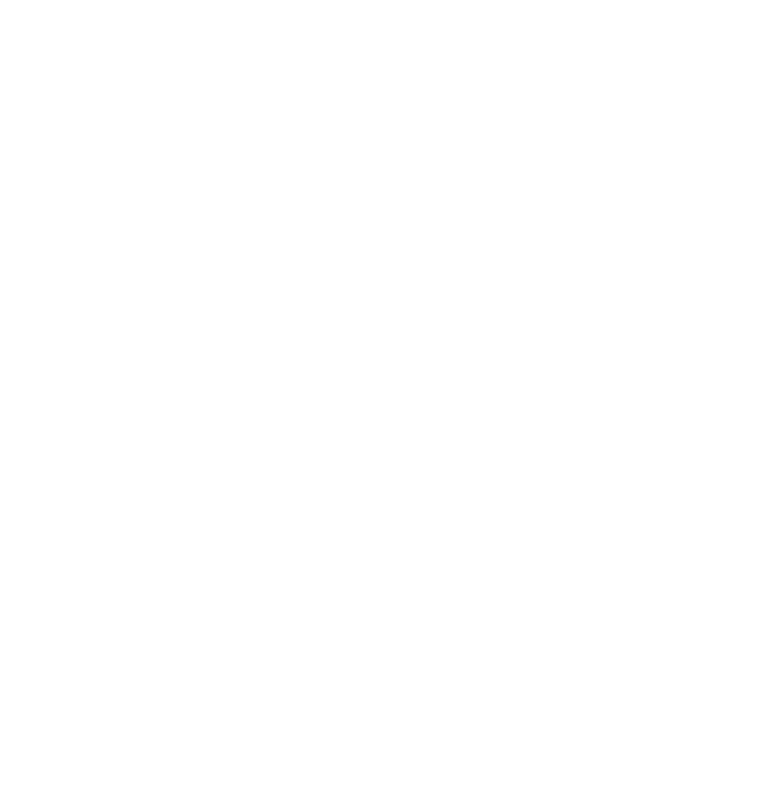
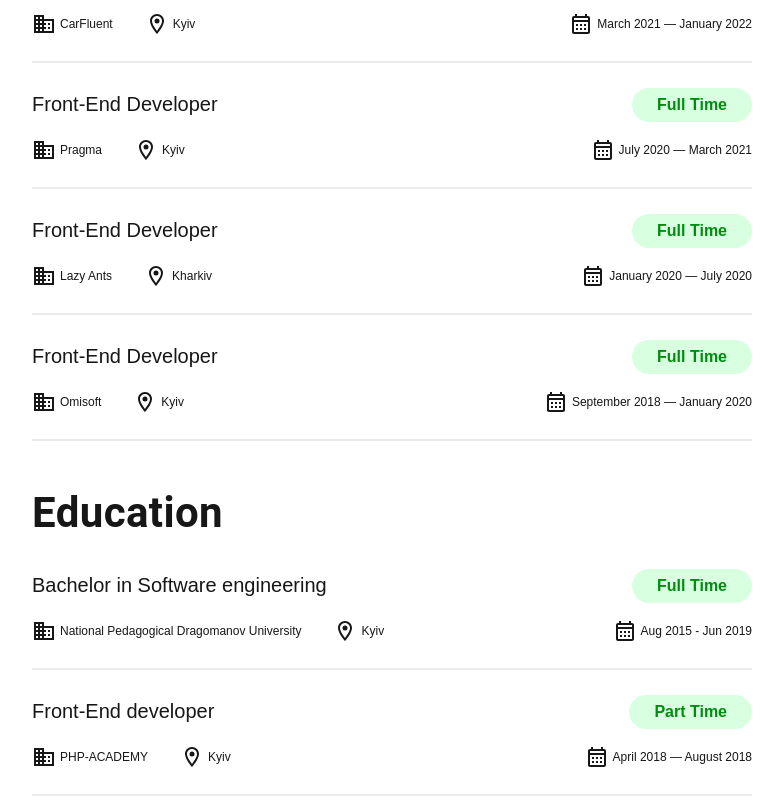
Before and after one commit to 0Vitaliy/portfolio, a Next.js app: page /about in a window 1280 px wide. Shown: the part 800-1600 px from the top of the page, without its empty margins (8-791 px from the left). Before the commit the page ends 800 px from the top, so only its background shows below. Built offline with nearby package versions, Linux system fonts and the light colour scheme.

Commit message:
added portfilio

```diff
--- a/app/about/page.tsx
+++ b/app/about/page.tsx
@@ -1,5 +1,5 @@
-import { Box } from '@mui/material';
+import { AboutModules } from '@/modules/about';
 
 export default function About() {
-  return <Box>About</Box>;
+  return <AboutModules/>;
 }
--- /dev/null
+++ b/modules/about/components/about-me/index.jsx
@@ -0,0 +1,15 @@
+import { Box, Typography } from '@mui/material';
+
+export const AboutMe = () => {
+  return (
+    <Box sx={{ maxWidth: '720px', mb: '40px' }}>
+      <Typography sx={{ mb: '20px', fontWeight: 700, fontSize: '42px' }}>
+        About Me
+      </Typography>
+      <Typography sx={{ fontSize: '18px' }}>
+        Software engineer with 3+ years experience. I'm always try provide best
+        solution for cover all business needs, and be max productive.
+      </Typography>
+    </Box>
+  );
+};
--- /dev/null
+++ b/modules/about/components/education/index.jsx
@@ -0,0 +1,77 @@
+import { Box, Stack, Typography } from '@mui/material';
+import BusinessIcon from '@mui/icons-material/Business';
+import LocationOnOutlinedIcon from '@mui/icons-material/LocationOnOutlined';
+import CalendarMonthOutlinedIcon from '@mui/icons-material/CalendarMonthOutlined';
+
+const educationArr = [
+  {
+    title: 'Bachelor in Software engineering',
+    time: ' Aug 2015 - Jun 2019',
+    location: 'Kyiv',
+    name: 'National Pedagogical Dragomanov University',
+    fultime: true,
+  },
+  {
+    title: 'Front-End developer',
+    time: 'April 2018 — August 2018',
+    location: 'Kyiv',
+    name: ' PHP-ACADEMY',
+    fultime: false,
+  },
+];
+
+export const Education = () => {
+  return (
+    <Box sx={{ maxWidth: '720px', mb: '50px' }}>
+      <Typography sx={{ fontWeight: 700, fontSize: '42px' }}>
+        Education
+      </Typography>
+      {educationArr.map((item) => {
+        return (
+          <Box sx={{ p: '25px 0', borderBottom: '2px solid #EBEAED' }}>
+            <Stack
+              flexDirection='row'
+              justifyContent='space-between'
+              alignItems='center'
+              mb={2}
+            >
+              <Box sx={{ fontSize: '20px' }}>{item.title}</Box>
+              <Box
+                sx={{
+                  color: '#018C0F',
+                  background: '#D7FFE0',
+                  borderRadius: '24px',
+                  p: '8px 25px',
+                  fontWeight: 600,
+                }}
+              >
+                {item.fultime ? 'Full Time' : 'Part Time'}
+              </Box>
+            </Stack>
+            <Stack
+              flexDirection='row'
+              justifyContent='space-between'
+              fontSize={12}
+            >
+              <Stack flexDirection='row' gap={4}>
+                <Stack flexDirection='row' alignItems='center' gap={0.5}>
+                  <BusinessIcon />
+                  {item.name}
+                </Stack>
+                <Stack flexDirection='row' alignItems='center' gap={0.5}>
+                  <LocationOnOutlinedIcon />
+                  {item.location}
+                </Stack>
+              </Stack>
+
+              <Stack flexDirection='row' alignItems='center' gap={0.5}>
+                <CalendarMonthOutlinedIcon />
+                {item.time}
+              </Stack>
+            </Stack>
+          </Box>
+        );
+      })}
+    </Box>
+  );
+};
--- /dev/null
+++ b/modules/about/components/work-experience/index.jsx
@@ -0,0 +1,122 @@
+import { Box, Stack, Typography } from '@mui/material';
+import BusinessIcon from '@mui/icons-material/Business';
+import LocationOnOutlinedIcon from '@mui/icons-material/LocationOnOutlined';
+import CalendarMonthOutlinedIcon from '@mui/icons-material/CalendarMonthOutlined';
+
+const experienceArr = [
+  {
+    id: 1,
+    title: 'Front-End Developer',
+    time: 'July 2022 - now',
+    location: 'Kyiv',
+    name: 'Upwork (Freelance)',
+    fullTime: true,
+  },
+  {
+    id: 2,
+    title: 'Full Stack Developer',
+    time: 'January 2024 - July 2024',
+    location: 'Kyiv',
+    name: 'Data Bridge',
+    fullTime: false,
+  },
+  {
+    id: 3,
+    title: 'Front-End Developer',
+    time: 'January 2022-July 2022',
+    location: 'Kyiv',
+    name: 'Ruby Labs',
+    fullTime: true,
+  },
+  {
+    id: 3,
+    title: 'Front-End Developer',
+    time: 'March 2021 — January 2022',
+    location: 'Kyiv',
+    name: 'CarFluent',
+    fullTime: true,
+  },
+  {
+    id: 3,
+    title: 'Front-End Developer',
+    time: 'July 2020 — March 2021',
+    location: 'Kyiv',
+    name: 'Pragma',
+    fullTime: true,
+  },
+  {
+    id: 4,
+    title: 'Front-End Developer',
+    time: 'January 2020 — July 2020',
+    location: 'Kharkiv',
+    name: 'Lazy Ants',
+    fullTime: true,
+  },
+  {
+    id: 5,
+    title: 'Front-End Developer',
+    time: 'September 2018 — January 2020',
+    location: 'Kyiv',
+    name: 'Omisoft',
+    fullTime: true,
+  },
+];
+
+export const WorkExperience = () => {
+  return (
+    <Box sx={{ maxWidth: '720px', mb: '40px' }}>
+      <Typography sx={{ fontWeight: 700, fontSize: '42px' }}>
+        Work Experience
+      </Typography>
+      {experienceArr?.map((item) => {
+        return (
+          <Box
+            key={item.id}
+            sx={{ p: '25px 0', borderBottom: '2px solid #EBEAED' }}
+          >
+            <Stack
+              flexDirection='row'
+              justifyContent='space-between'
+              alignItems='center'
+              mb={2}
+            >
+              <Box sx={{ fontSize: '20px' }}>{item?.title}</Box>
+              <Box
+                sx={{
+                  color: '#018C0F',
+                  background: '#D7FFE0',
+                  borderRadius: '24px',
+                  p: '8px 25px',
+                  fontWeight: 600,
+                }}
+              >
+                {item.fullTime ? 'Full Time' : 'Part Time'}
+              </Box>
+            </Stack>
+            <Stack
+              flexDirection='row'
+              justifyContent='space-between'
+              fontSize={12}
+            >
+              <Stack flexDirection='row' gap={4}>
+                <Stack flexDirection='row' alignItems='center' gap={0.5}>
+                  <BusinessIcon />
+                  {item?.name}
+                </Stack>
+                <Stack flexDirection='row' alignItems='center' gap={0.5}>
+                  <LocationOnOutlinedIcon />
+                  {item?.location}
+                </Stack>
+              </Stack>
+
+              <Stack flexDirection='row' alignItems='center' gap={0.5}>
+                <CalendarMonthOutlinedIcon />
+                {item?.time}
+              </Stack>
+            </Stack>
+          </Box>
+        );
+      })}
+    </Box>
+  );
+};
--- a/modules/about/index.tsx
+++ b/modules/about/index.tsx
@@ -1,5 +1,17 @@
 import { Box } from '@mui/material';
+import { AboutMe } from './components/about-me';
+import { WorkExperience } from './components/work-experience';
+import { Education } from './components/education';
+import { Wrap } from '@/components/wrap';
 
 export const AboutModules = () => {
-  return <Box>AboutModules</Box>;
+  return (
+    <Box>
+      <Wrap>
+        <AboutMe />
+        <WorkExperience />
+        <Education />
+      </Wrap>
+    </Box>
+  );
 };
```
